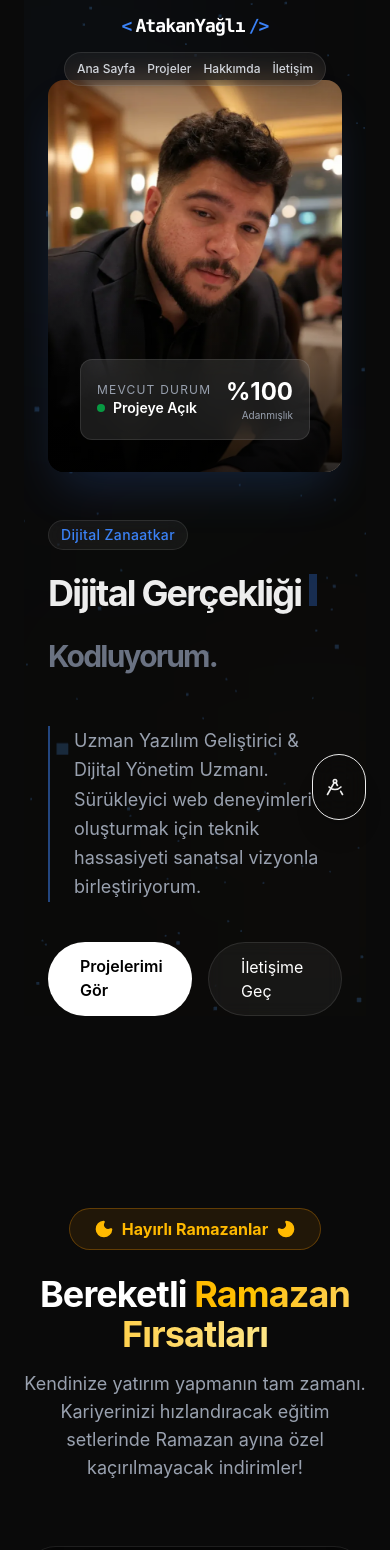
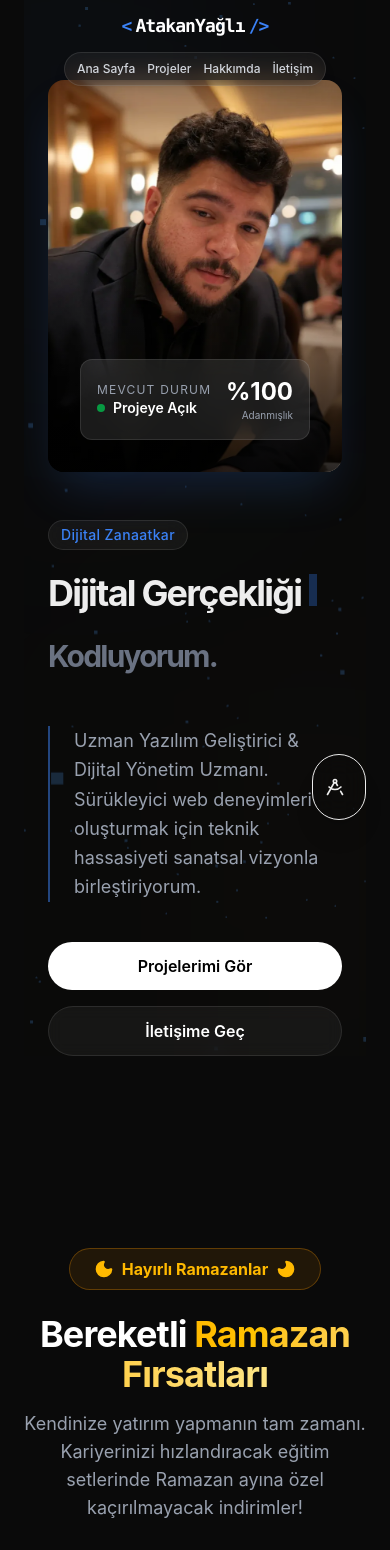
Before and after one commit to Rwin74/portfolio, a React (Vite) app: page / in a window 390 px wide. Shown: the top 1550 px of the page. Built offline with nearby package versions, Linux system fonts and the light colour scheme; what disable-devtool would draw is missing.

Commit message:
feat(ui): UV Isigiyla ortaya cikan metinli Spotlight Butonlar eklendi

```diff
--- a/src/components/Hero.jsx
+++ b/src/components/Hero.jsx
@@ -20,6 +20,46 @@ const GlitchText = ({ text }) => {
                 />
             </motion.span>
         </span>
+    );
+};
+
+const SpotlightButton = ({ href, defaultText, revealText, isPrimary }) => {
+    const [position, setPosition] = useState({ x: 0, y: 0 });
+    const [opacity, setOpacity] = useState(0);
+
+    const handleMouseMove = (e) => {
+        const rect = e.currentTarget.getBoundingClientRect();
+        setPosition({
+            x: e.clientX - rect.left,
+            y: e.clientY - rect.top,
+        });
+    };
+
+    return (
+        <a
+            href={href}
+            onMouseMove={handleMouseMove}
+            onMouseEnter={() => setOpacity(1)}
+            onMouseLeave={() => setOpacity(0)}
+            className={`relative overflow-hidden px-8 py-3 rounded-full font-semibold transition-colors duration-300 text-center flex-1 sm:flex-none ${isPrimary ? 'bg-white text-black' : 'bg-white/5 border border-white/10 text-white backdrop-blur-sm'
+                }`}
+        >
+            <span className="relative z-10">{defaultText}</span>
+            <div
+                className={`absolute inset-0 flex items-center justify-center z-20 pointer-events-none ${isPrimary ? 'bg-primary text-white' : 'bg-white text-black'
+                    }`}
+                style={{
+                    opacity,
+                    WebkitMaskImage: `radial-gradient(circle 50px at ${position.x}px ${position.y}px, black 30%, transparent 100%)`,
+                    maskImage: `radial-gradient(circle 50px at ${position.x}px ${position.y}px, black 30%, transparent 100%)`,
+                    transition: 'opacity 0.2s ease',
+                }}
+            >
+                <span className={`font-bold tracking-widest text-sm uppercase`}>
+                    {revealText}
+                </span>
+            </div>
+        </a>
     );
 };
 
@@ -75,15 +115,10 @@ const Hero = () => {
                         initial={{ opacity: 0 }}
                         animate={{ opacity: 1 }}
                         transition={{ delay: 2.2, duration: 1 }}
-                        className="flex gap-4"
+                        className="flex flex-col sm:flex-row gap-4"
                     >
-                        <a href="#projects" className="group relative px-8 py-3 rounded-full bg-white text-black font-semibold overflow-hidden">
-                            <span className="relative z-10 group-hover:text-white transition-colors duration-300">Projelerimi Gör</span>
-                            <div className="absolute inset-0 bg-black translate-y-full group-hover:translate-y-0 transition-transform duration-300 ease-in-out" />
-                        </a>
-                        <a href="#contact" className="px-8 py-3 rounded-full bg-white/5 border border-white/10 hover:bg-white/10 transition-colors backdrop-blur-sm text-white">
-                            İletişime Geç
-                        </a>
+                        <SpotlightButton href="#projects" defaultText="Projelerimi Gör" revealText="Her Zaman" isPrimary={true} />
+                        <SpotlightButton href="#contact" defaultText="İletişime Geç" revealText="En İyisi" isPrimary={false} />
                     </motion.div>
                 </div>
 
```
